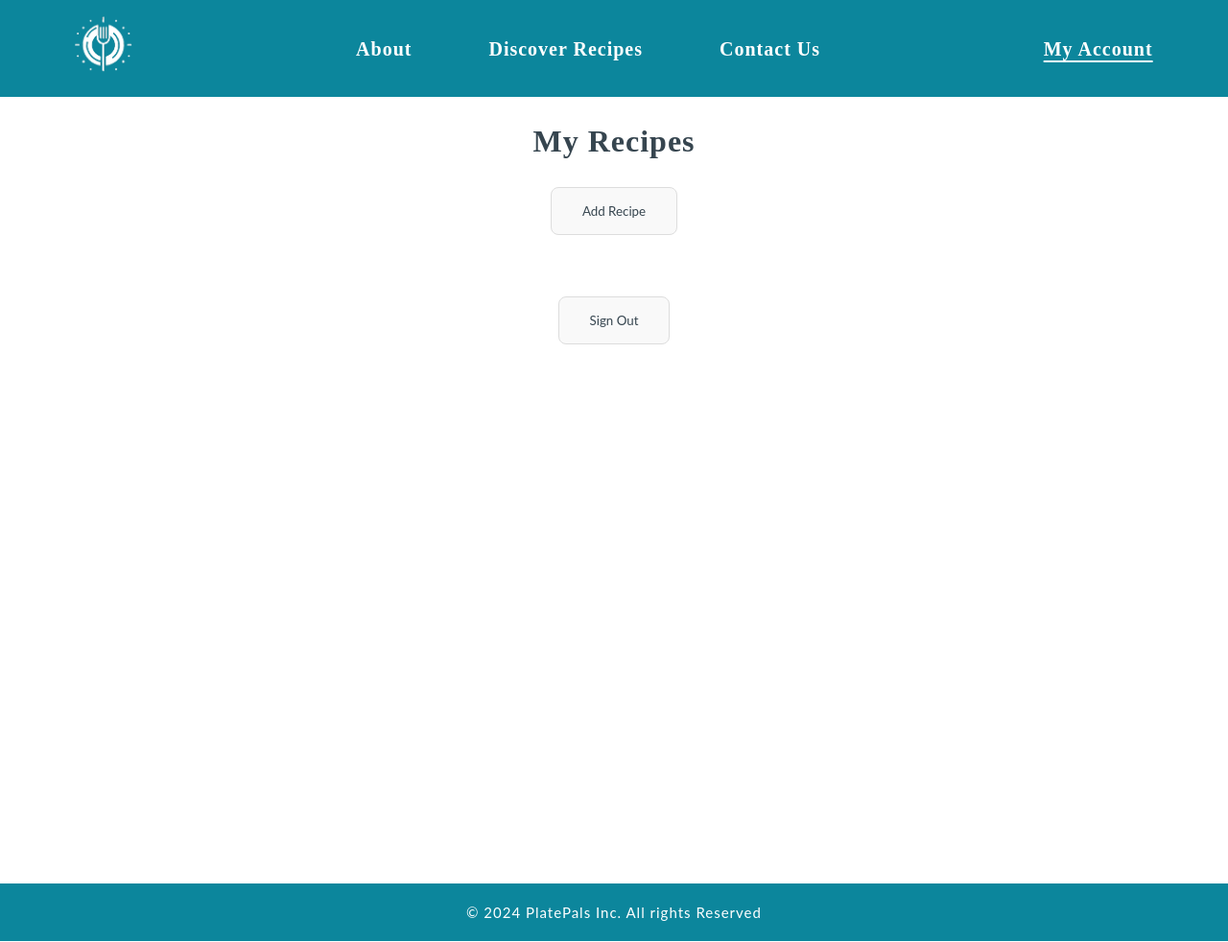
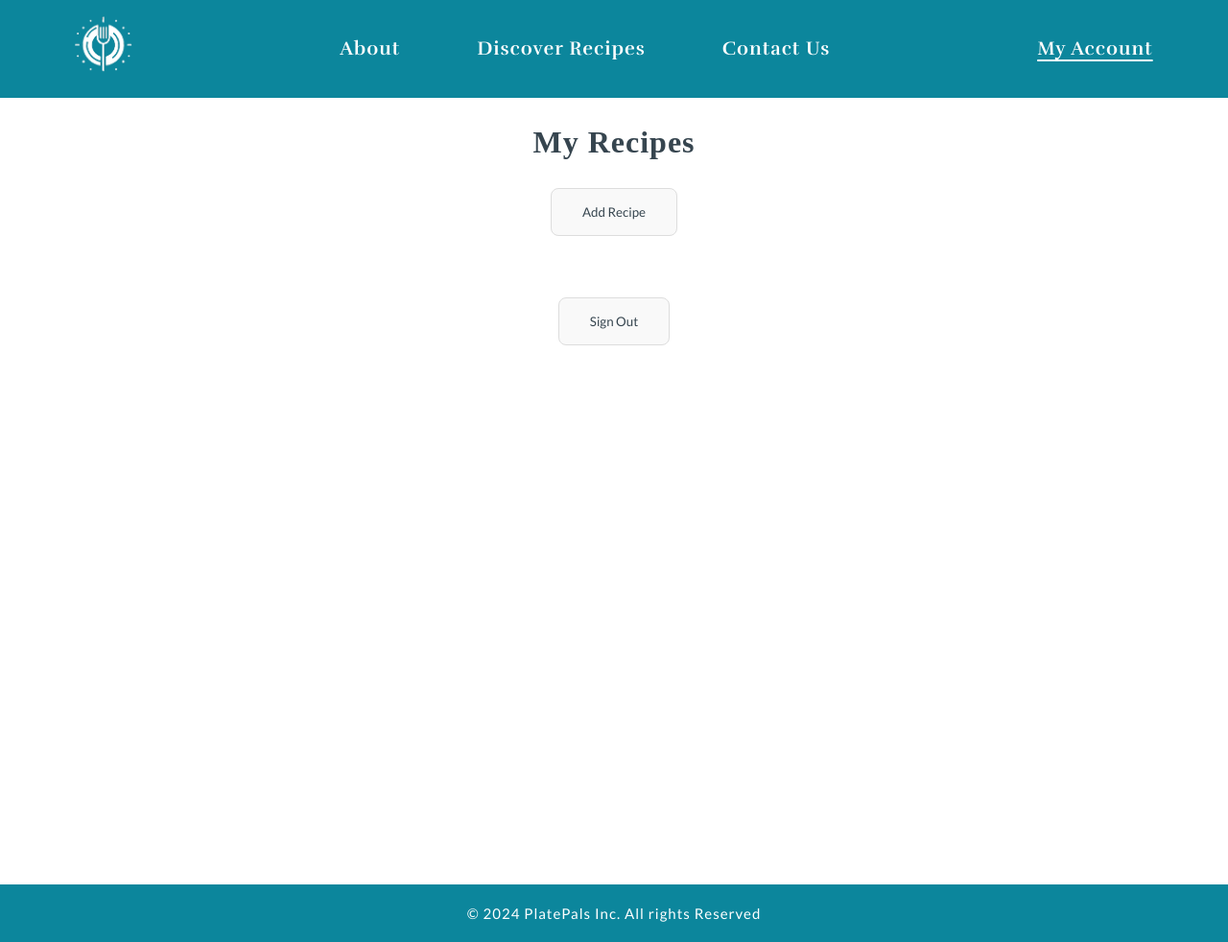
Before and after one commit to asterli/PlatePals, a PHP site: page /account/account.html in a window 1280 px wide. Shown: the whole page at 96% size. Run offline with PHP 8.4, Linux system fonts and the light colour scheme.

Commit message:
Fix issue with differing font-family

```diff
--- a/about/about.html
+++ b/about/about.html
@@ -5,6 +5,8 @@
     <meta name="viewport" content="width=device-width, initial-scale=1.0" />
     <link rel="stylesheet" type="text/css" href="../base.css" />
     <link rel="stylesheet" type="text/css" href="about.css" />
+    <link rel="preconnect" href="https://fonts.gstatic.com" crossorigin>
+    <link href="https://fonts.googleapis.com/css2?family=Lato&family=Rufina:wght@700&display=swap" rel="stylesheet">
     <title>PlatePals - Who We Are</title>
   </head>
   <body>
--- a/account/account.html
+++ b/account/account.html
@@ -5,23 +5,23 @@
     <meta name="viewport" content="width=device-width, initial-scale=1.0" />
     <link rel="stylesheet" type="text/css" href="../base.css" />
     <link rel="stylesheet" type="text/css" href="account.css" />
-    <script src="account.js"></script>
+    <script src="account.js" defer></script>
+    <link rel="preconnect" href="https://fonts.gstatic.com" crossorigin>
+    <link href="https://fonts.googleapis.com/css2?family=Lato&family=Rufina:wght@700&display=swap" rel="stylesheet">
     <title>My Recipes</title>
   </head>
   <body>
     <nav class="rufina">
       <ul>
         <li id="logo">
-          <a href="../home.php"
-            ><img width="60px" src="../images/logo.png"
-          /></a>
+          <a href="../home.php"><img width="60px" src="../images/logo.png" /></a>
         </li>
         <div id="middle-nav">
           <li><a href="../about/about.html">About</a></li>
-          <li><a href="../discover/discover.html">Discover Recipes</a></li>
+          <li><a href="discover.html">Discover Recipes</a></li>
           <li><a href="../contact/contact.html">Contact Us</a></li>
         </div>
-        <li><a class="active" href="account.html">My Account</a></li>
+        <li><a class="active" href="../account/account.html">My Account</a></li>
       </ul>
     </nav>
     <main>
--- a/base.css
+++ b/base.css
@@ -6,8 +6,7 @@
   --black: #36454f;
 }
 
-@import url("https://fonts.googleapis.com/css2?family=Lato:ital,wght@0,100;0,300;0,400;0,700;0,900;1,100;1,300;1,400;1,700;1,900&display=swap");
-@import url("https://fonts.googleapis.com/css2?family=Rufina:wght@400;700&display=swap");
+@import url('https://fonts.googleapis.com/css2?family=Lato&family=Rufina:wght@700&display=swap');
 
 * {
   box-sizing: border-box;
--- a/contact/contact.html
+++ b/contact/contact.html
@@ -5,6 +5,8 @@
     <meta name="viewport" content="width=device-width, initial-scale=1.0" />
     <link rel="stylesheet" type="text/css" href="../base.css" />
     <link rel="stylesheet" type="text/css" href="contact.css" />
+    <link rel="preconnect" href="https://fonts.gstatic.com" crossorigin>
+    <link href="https://fonts.googleapis.com/css2?family=Lato&family=Rufina:wght@700&display=swap" rel="stylesheet">
     <title>PlatePals - Contact Us</title>
   </head>
   <body>
--- a/discover/discover.html
+++ b/discover/discover.html
@@ -5,6 +5,8 @@
   <meta name="viewport" content="width=device-width, initial-scale=1.0" />
   <link rel="stylesheet" type="text/css" href="../base.css" />
   <link rel="stylesheet" type="text/css" href="discover.css" />
+  <link rel="preconnect" href="https://fonts.gstatic.com" crossorigin>
+  <link href="https://fonts.googleapis.com/css2?family=Lato&family=Rufina:wght@700&display=swap" rel="stylesheet">
   <title>PlatePals - Discover Recipes</title>
 </head>
 <body>
--- a/home.php
+++ b/home.php
@@ -6,6 +6,8 @@
     <meta name="viewport" content="width=device-width, initial-scale=1.0" />
     <link rel="stylesheet" type="text/css" href="base.css" />
     <link rel="stylesheet" type="text/css" href="home.css" />
+    <link rel="preconnect" href="https://fonts.gstatic.com" crossorigin>
+    <link href="https://fonts.googleapis.com/css2?family=Lato&family=Rufina:wght@700&display=swap" rel="stylesheet">
     <title>PlatePals - Find Your Favorite Recipes!</title>
   </head>
   <body>
--- a/login/login.html
+++ b/login/login.html
@@ -5,6 +5,8 @@
     <meta name="viewport" content="width=device-width, initial-scale=1.0" />
     <link rel="stylesheet" type="text/css" href="../base.css" />
     <link rel="stylesheet" type="text/css" href="login.css" />
+    <link rel="preconnect" href="https://fonts.gstatic.com" crossorigin>
+    <link href="https://fonts.googleapis.com/css2?family=Lato&family=Rufina:wght@700&display=swap" rel="stylesheet">
     <title>PlatePals - Contact Us</title>
   </head>
   <body>
--- a/recipepage/recipepage.html
+++ b/recipepage/recipepage.html
@@ -6,6 +6,8 @@
     <link rel="stylesheet" type="text/css" href="../base.css" />
     <link rel="stylesheet" href="recipepage.css" />
     <script src="recipepage.js"></script>
+    <link rel="preconnect" href="https://fonts.gstatic.com" crossorigin>
+    <link href="https://fonts.googleapis.com/css2?family=Lato&family=Rufina:wght@700&display=swap" rel="stylesheet">
     <title>Recipe</title>
   </head>
   <body>
--- a/signup/signup.html
+++ b/signup/signup.html
@@ -5,6 +5,8 @@
     <meta name="viewport" content="width=device-width, initial-scale=1.0" />
     <link rel="stylesheet" type="text/css" href="../base.css" />
     <link rel="stylesheet" type="text/css" href="signup.css" />
+    <link rel="preconnect" href="https://fonts.gstatic.com" crossorigin>
+    <link href="https://fonts.googleapis.com/css2?family=Lato&family=Rufina:wght@700&display=swap" rel="stylesheet">
     <title>PlatePals - Contact Us</title>
   </head>
   <body>
```
